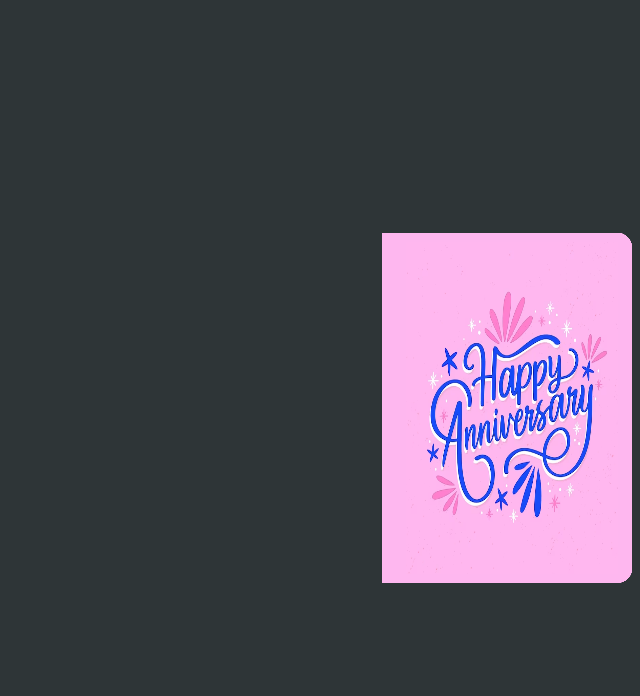
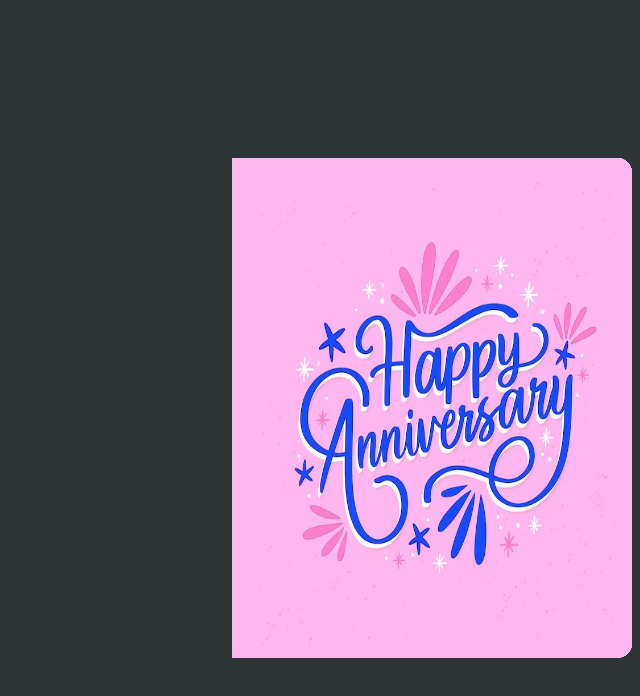
Before and after one commit to nguyenman1299/album, a plain HTML site: page index.html in a window 1280 px wide. Shown: the whole page, without its empty margins (640-1280 px from the left). Drawn offline with Linux system fonts and the light colour scheme.

Commit message:
Update style.css

```diff
--- a/style.css
+++ b/style.css
@@ -26,8 +26,8 @@ img{
 }
 
 .flip-book{
-	width: 250px;
-	height: 350px;
+	width: 400px;
+	height: 500px;
 	position: relative;
 	perspective: 1500px;
 }
```
